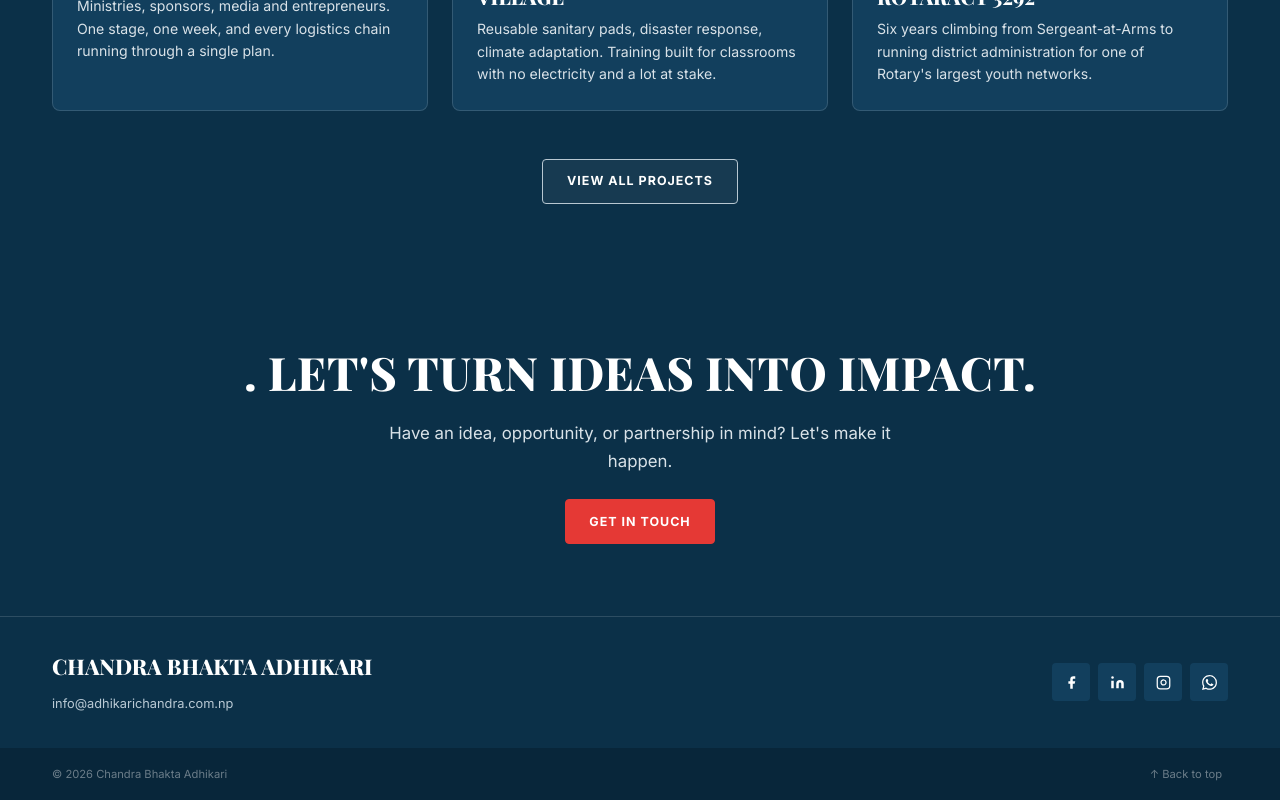
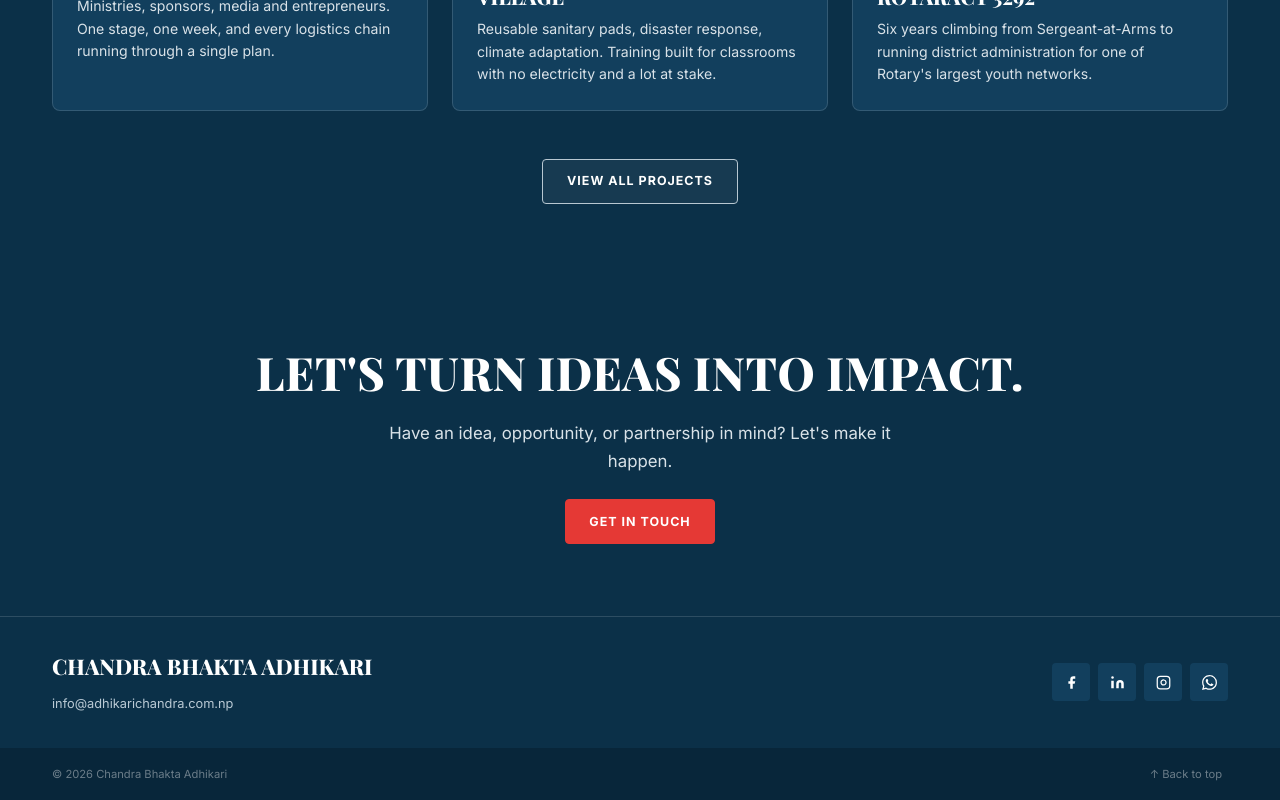
Before and after one commit to rtrcba-del/new-with-seo, a React (Vite) app in the folder client/: page / in a window 1280 px wide. Shown: the part 2201-3001 px from the top of the page. Built offline with nearby package versions, Linux system fonts and the light colour scheme; no server answers.

Commit message:
Update HomePage.jsx

```diff
--- a/client/src/pages/HomePage.jsx
+++ b/client/src/pages/HomePage.jsx
@@ -45,7 +45,7 @@ export default function HomePage({ profile, stats, capabilities, projects }) {
       <section className="home-cta">
         <div className="container home-cta-inner">
           <Reveal>
-            <h2 className="sec-title-light">. LET'S TURN IDEAS INTO IMPACT.</h2>
+            <h2 className="sec-title-light"> LET'S TURN IDEAS INTO IMPACT.</h2>
             <p>Have an idea, opportunity, or partnership in mind? Let's make it happen.</p>
             <Link to="/contact" className="btn btn--marigold">Get In Touch</Link>
           </Reveal>
```
